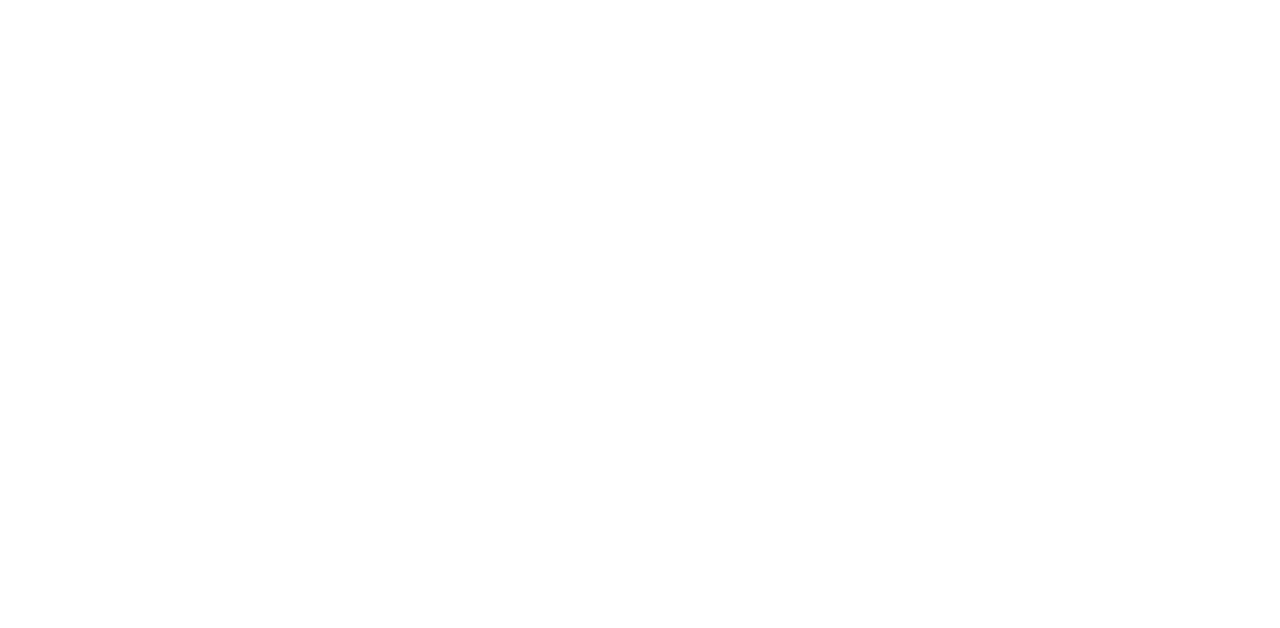
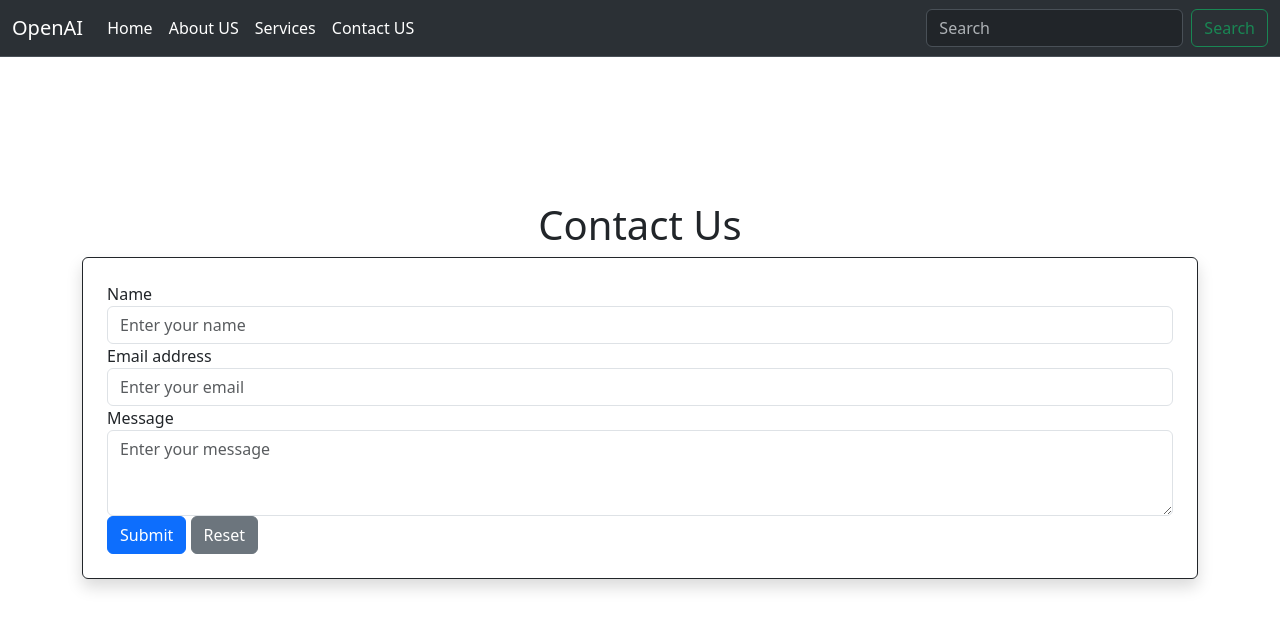
Before and after one commit to UsmanAli90/A2-PartB, a plain HTML site: page Task3/Contact.html in a window 1280 px wide. Drawn offline with nearby package versions, Linux system fonts and the light colour scheme.

Commit message:
Contact Us Done

```diff
--- a/Task3/Contact.html
+++ b/Task3/Contact.html
@@ -0,0 +1,77 @@
+<!DOCTYPE html>
+<html lang="en">
+
+<head>
+    <meta charset="UTF-8">
+    <meta name="viewport" content="width=device-width, initial-scale=1.0">
+    <link rel="stylesheet" href="Task3.CSS">
+    <link href="https://cdn.jsdelivr.net/npm/bootstrap@5.3.2/dist/css/bootstrap.min.css" rel="stylesheet"
+        integrity="sha384-T3c6CoIi6uLrA9TneNEoa7RxnatzjcDSCmG1MXxSR1GAsXEV/Dwwykc2MPK8M2HN" crossorigin="anonymous">
+    <title>Task3</title>
+</head>
+
+<body>
+
+    <nav class="navbar navbar-expand-lg bg-body-tertiary navbar bg-dark border-bottom border-body" data-bs-theme="dark">
+        <div class="container-fluid">
+            <a class="navbar-brand" href="Index.html">OpenAI</a>
+            <button class="navbar-toggler" type="button" data-bs-toggle="collapse" data-bs-target="#navbarScroll"
+                aria-controls="navbarScroll" aria-expanded="false" aria-label="Toggle navigation">
+                <span class="navbar-toggler-icon"></span>
+            </button>
+            <div class="collapse navbar-collapse" id="navbarScroll">
+                <ul class="navbar-nav me-auto my-2 my-lg-0 navbar-nav-scroll" style="--bs-scroll-height: 100px;">
+                    <li class="nav-item">
+                        <a class="nav-link active" aria-current="page" href="Index.html">Home</a>
+                    </li>
+                    <li class="nav-item">
+                        <a class="nav-link active" aria-current="page" href="About.html">About US</a>
+                    </li>
+                    <li class="nav-item">
+                        <a class="nav-link active" aria-current="page" href="Services.html">Services</a>
+                    </li>
+                    <li class="nav-item">
+                        <a class="nav-link active" aria-current="page" href="Contact.html">Contact US</a>
+                    </li>
+                </ul>
+                <form class="d-flex" role="search">
+                    <input class="form-control me-2" type="search" placeholder="Search" aria-label="Search">
+                    <button class="btn btn-outline-success" type="submit">Search</button>
+                </form>
+            </div>
+        </div>
+    </nav>
+
+
+    <br><br><br><br><br><br>
+
+
+
+    <section class="form11">
+        <div class="container">
+            <h1 class="text-center">Contact Us</h1>
+            <form class="container border border-dark shadow p-4 rounded">
+              <div class="form-group">
+                <label for="name">Name</label>
+                <input type="text" class="form-control" id="name" placeholder="Enter your name" required>
+              </div>
+              <div class="form-group">
+                <label for="email">Email address</label>
+                <input type="email" class="form-control" id="email" placeholder="Enter your email" required>
+              </div>
+              <div class="form-group">
+                <label for="message">Message</label>
+                <textarea class="form-control" id="message" rows="3" placeholder="Enter your message" required></textarea>
+              </div>
+              <button type="submit" class="btn btn-primary mr-2">Submit</button>
+              <button type="reset" class="btn btn-secondary">Reset</button>
+            </form>
+          </div>
+    </section>
+
+    <script src="https://cdn.jsdelivr.net/npm/bootstrap@5.3.2/dist/js/bootstrap.bundle.min.js"
+        integrity="sha384-C6RzsynM9kWDrMNeT87bh95OGNyZPhcTNXj1NW7RuBCsyN/o0jlpcV8Qyq46cDfL"
+        crossorigin="anonymous"></script>
+</body>
+
+</html>
```
Also changed, not shown: Task3/Index.html (+22 -0 lines).
